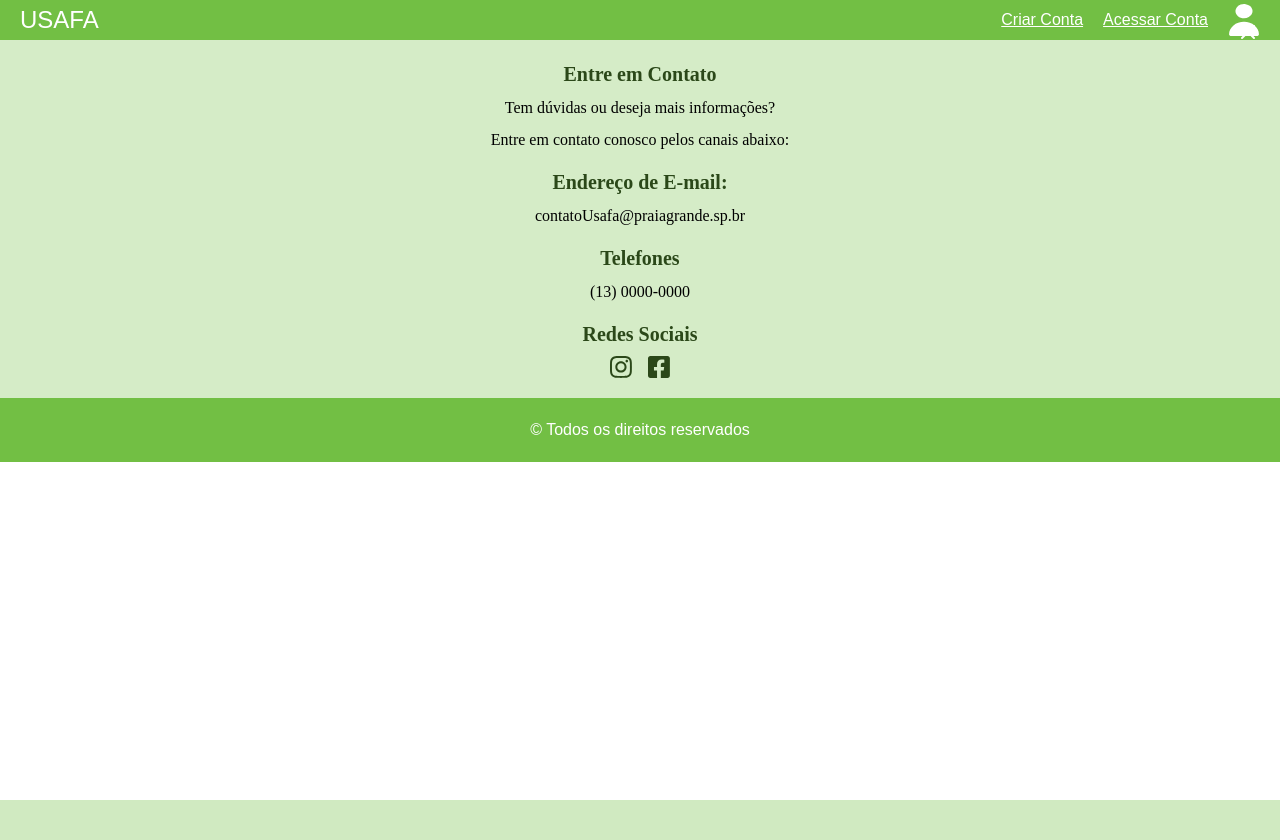
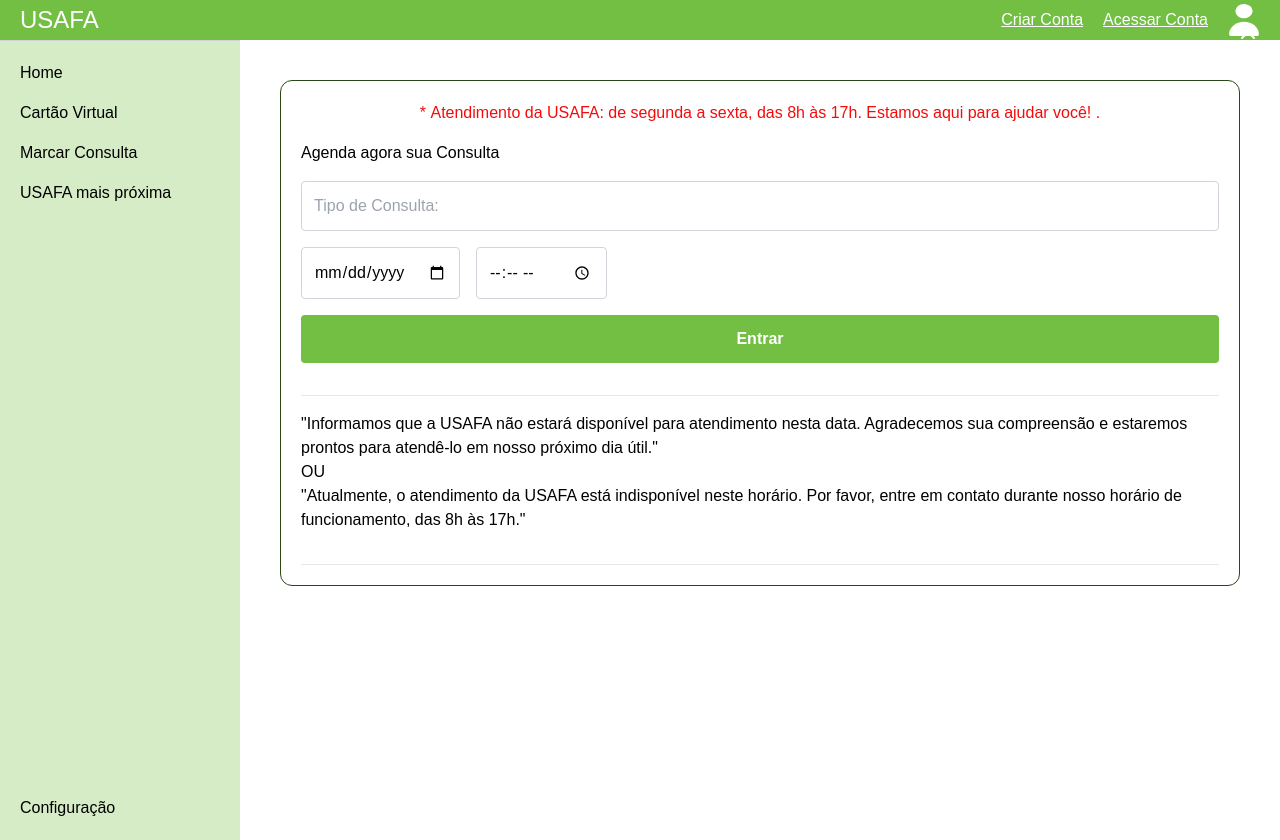
Before and after one commit to iagob2/USAFAs, a Django app: page /marcar_consulta/ in a window 1280 px wide. Before the commit the page ends 800 px from the top, so only its background shows below. Run offline with Django 5.2, Linux system fonts and the light colour scheme; some libraries are stand-ins or nearby versions; some web fonts are replaced.

Commit message:
feat: add Consulta page estrutura

```diff
--- a/protoDigital/templates/Marcar_Consulta/index.html
+++ b/protoDigital/templates/Marcar_Consulta/index.html
@@ -1,15 +1,83 @@
 {% extends 'base.html' %}
 
-{% block title %}USAFA - Consultas {% endblock %}
+{% block title %}USAFA - Perfil Usuário{% endblock %}
 
 {% block header %}
 {% include 'components/header.html'%}
 {% endblock %}
 
+{% block content %}
+
+<main class="flex min-w-full min-h-[95vh]">
+    <!-- Slider Bar -->
+    {% include 'components/sliderBar.html'%}
+
+    <!-- page -->
+    <section class="w-full m-10 min-h-full">
+      <div
+        class="flex flex-col gap-4 p-5 border border-text rounded-xl low-xl"
+      >
+        <span class="text-destaque text-center">* Atendimento da USAFA: de segunda a sexta, das 8h às 17h. Estamos aqui para ajudar você! .</span>
+
+        <span>Agenda agora sua Consulta</span>
+
+        <form action="" class="flex flex-col gap-4 w-full">
+            <!-- Campos de entrada -->
+            <input
+                type="text"
+                name=""
+                id=""
+                placeholder="Tipo de Consulta:"
+                class="border border-gray-300 rounded p-3 focus:outline-none focus:ring-2 focus:ring-primary"
+            />
+
+            <div class="flex gap-4 w-full">
+                <input
+                type="date"
+                name=""
+                id=""
+                placeholder="Data:"
+                class="border border-gray-300 rounded p-3 focus:outline-none focus:ring-2 focus:ring-primary"
+            />
+                <input
+                type="time"
+                name=""
+                id=""
+                placeholder="Horário:"
+                class="border border-gray-300 rounded p-3 focus:outline-none focus:ring-2 focus:ring-primary"
+            />
 
 
+        </div>
+        <!-- Botão de entrar -->
+        <button
+            type="submit"
+            class="bg-primary text-white font-semibold rounded p-3 w-full sm:w-auto hover:bg-primary-dark"
+        >
+            Entrar
+        </button>
+
+        </form>
+
+        <hr class="w-full mt-4">
+
+        <div>
+            <div>
+                <span>"Informamos que a USAFA não estará disponível para atendimento nesta data. Agradecemos sua compreensão e estaremos prontos para atendê-lo em nosso próximo dia útil."</span>
+            </div>
+
+            <span>OU</span>
 
 
-{% block footer %}
-{% include 'components/footer.html'%}
+            <div>
+                <span>"Atualmente, o atendimento da USAFA está indisponível neste horário. Por favor, entre em contato durante nosso horário de funcionamento, das 8h às 17h."</span>
+            </div>
+        </div>
+
+        <hr class="w-full mt-4">
+
+      </div>
+    </section>
+  </main>
+
 {% endblock %}
```
